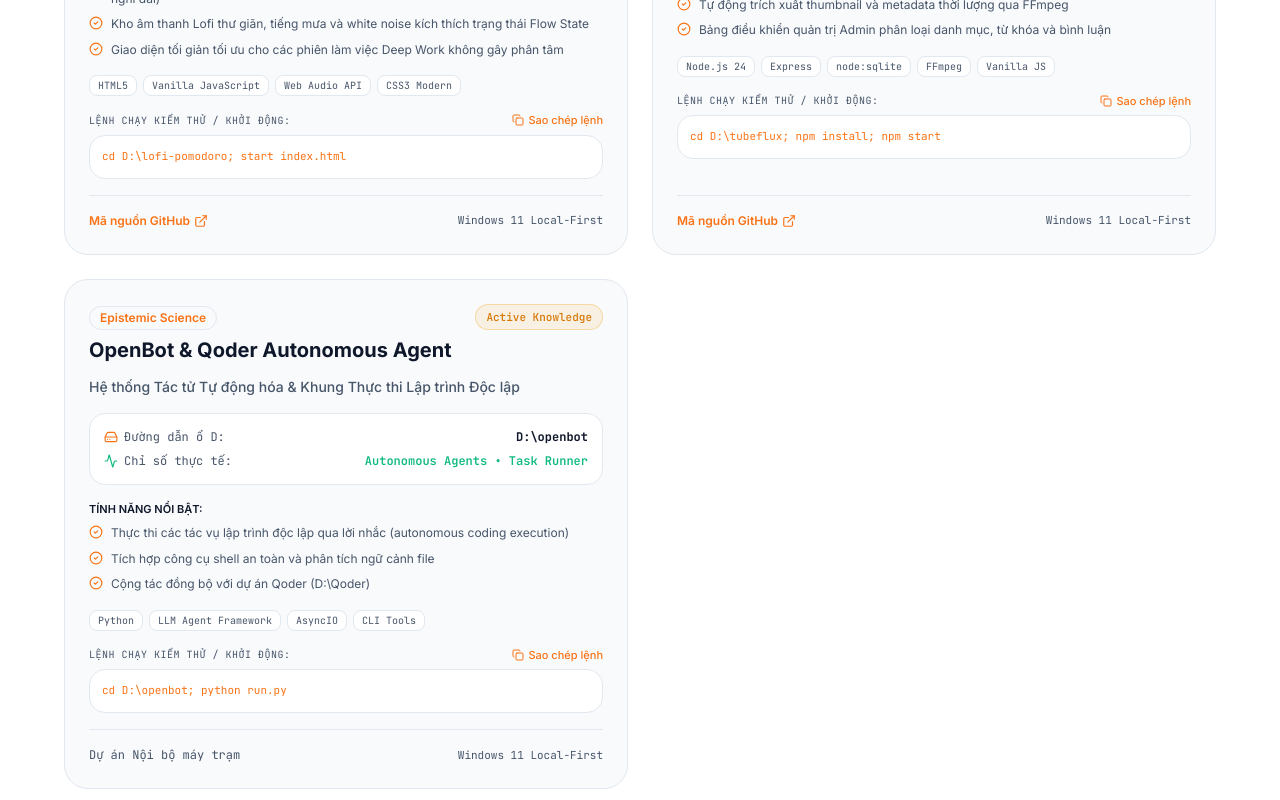
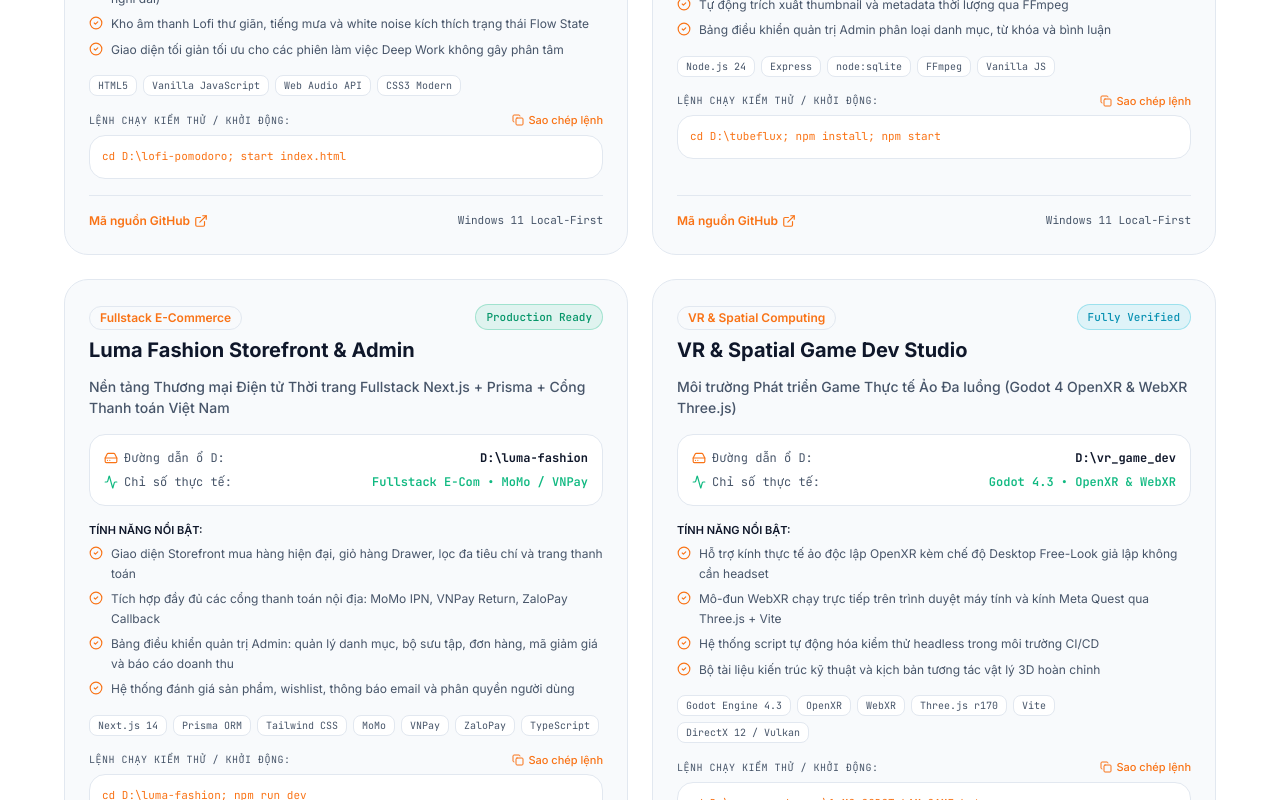
Before and after one commit to koko999-tien/ai-life-hub, a Next.js app: page /ecosystem in a window 1280 px wide. Shown: the part 2000-2800 px from the top of the page. Built offline with nearby package versions, Linux system fonts and the light colour scheme.

Commit message:
feat(ecosystem): showcase Luma Fashion E-commerce and VR Game Dev projects with verified GitHub repos

```diff
--- a/src/components/ecosystem/EcosystemHub.tsx
+++ b/src/components/ecosystem/EcosystemHub.tsx
@@ -23,7 +23,7 @@ import { toast } from 'sonner';
 export interface EcosystemProject {
   id: string;
   name: string;
-  category: 'Epistemic Science' | 'Document Automation' | 'Knowledge Base' | 'OSINT & Scraping' | 'Productivity';
+  category: 'Epistemic Science' | 'Document Automation' | 'Knowledge Base' | 'OSINT & Scraping' | 'Productivity' | 'VR & Spatial Computing' | 'Fullstack E-Commerce';
   tagline: string;
   drivePath: string;
   githubUrl?: string;
@@ -141,6 +141,42 @@ export const ECOSYSTEM_PROJECTS: EcosystemProject[] = [
     stats: 'Node 24 • Native SQLite'
   },
   {
+    id: 'luma-fashion',
+    name: 'Luma Fashion Storefront & Admin',
+    category: 'Fullstack E-Commerce',
+    tagline: 'Nền tảng Thương mại Điện tử Thời trang Fullstack Next.js + Prisma + Cổng Thanh toán Việt Nam',
+    drivePath: 'D:\\luma-fashion',
+    githubUrl: 'https://github.com/koko999-tien/luma-fashion',
+    status: 'Production Ready',
+    techStack: ['Next.js 14', 'Prisma ORM', 'Tailwind CSS', 'MoMo', 'VNPay', 'ZaloPay', 'TypeScript'],
+    keyFeatures: [
+      'Giao diện Storefront mua hàng hiện đại, giỏ hàng Drawer, lọc đa tiêu chí và trang thanh toán',
+      'Tích hợp đầy đủ các cổng thanh toán nội địa: MoMo IPN, VNPay Return, ZaloPay Callback',
+      'Bảng điều khiển quản trị Admin: quản lý danh mục, bộ sưu tập, đơn hàng, mã giảm giá và báo cáo doanh thu',
+      'Hệ thống đánh giá sản phẩm, wishlist, thông báo email và phân quyền người dùng'
+    ],
+    quickStartCommand: 'cd D:\\luma-fashion; npm run dev',
+    stats: 'Fullstack E-Com • MoMo / VNPay'
+  },
+  {
+    id: 'vr-game-dev',
+    name: 'VR & Spatial Game Dev Studio',
+    category: 'VR & Spatial Computing',
+    tagline: 'Môi trường Phát triển Game Thực tế Ảo Đa luồng (Godot 4 OpenXR & WebXR Three.js)',
+    drivePath: 'D:\\vr_game_dev',
+    githubUrl: 'https://github.com/koko999-tien/vr-game-dev',
+    status: 'Fully Verified',
+    techStack: ['Godot Engine 4.3', 'OpenXR', 'WebXR', 'Three.js r170', 'Vite', 'DirectX 12 / Vulkan'],
+    keyFeatures: [
+      'Hỗ trợ kính thực tế ảo độc lập OpenXR kèm chế độ Desktop Free-Look giả lập không cần headset',
+      'Mô-đun WebXR chạy trực tiếp trên trình duyệt máy tính và kính Meta Quest qua Three.js + Vite',
+      'Hệ thống script tự động hóa kiểm thử headless trong môi trường CI/CD',
+      'Bộ tài liệu kiến trúc kỹ thuật và kịch bản tương tác vật lý 3D hoàn chỉnh'
+    ],
+    quickStartCommand: 'cd D:\\vr_game_dev; .\\1_MO_GODOT_LAM_GAME.bat',
+    stats: 'Godot 4.3 • OpenXR & WebXR'
+  },
+  {
     id: 'openbot-qoder',
     name: 'OpenBot & Qoder Autonomous Agent',
     category: 'Epistemic Science',
@@ -192,7 +228,9 @@ export function EcosystemHub() {
     { id: 'Document Automation', label: '📄 Văn thư & Báo cáo' },
     { id: 'Knowledge Base', label: '📚 Kho Tri thức 10 Sách' },
     { id: 'OSINT & Scraping', label: '🌐 Telegram & Bóc tách' },
-    { id: 'Productivity', label: '⏱️ Hiệu suất & Focus' },
+    { id: 'Productivity', label: '⏱️ Hiệu suất & Streaming' },
+    { id: 'Fullstack E-Commerce', label: '🛍️ Thương mại Điện tử' },
+    { id: 'VR & Spatial Computing', label: '🥽 Thực tế Ảo VR & 3D' },
   ];
 
   const filteredProjects = selectedCategory === 'all'
```
